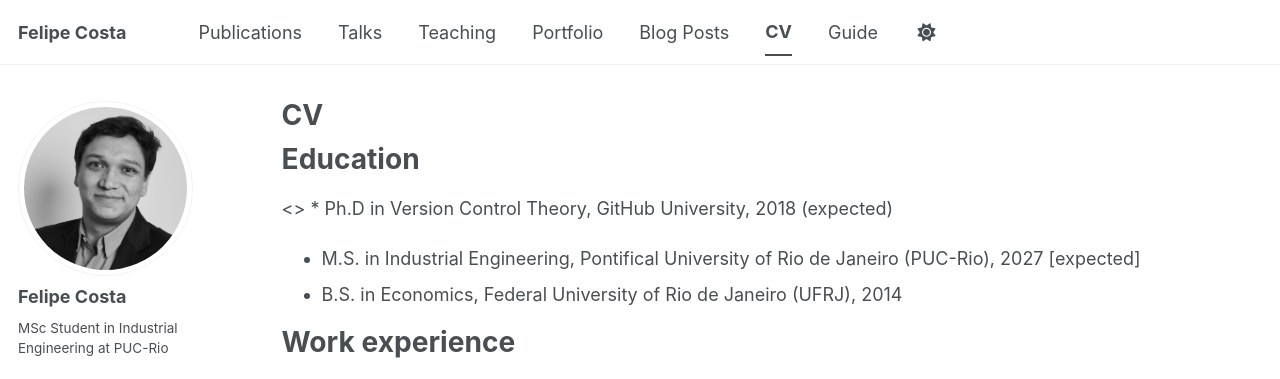
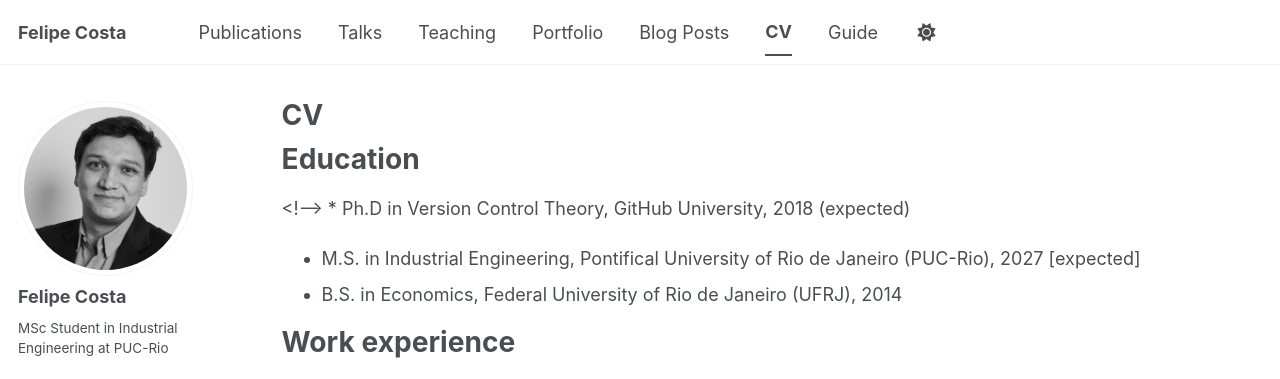
Before and after one commit to fimperiano/fimperiano.github.io, a Jekyll site: the page built from _pages/cv.md, in a window 1280 px wide and 900 px high. Shown: the top 379 px of the window. Built offline with Jekyll 4.4.1, drawn with Linux system fonts in a browser that asks for light colours; a script bundle is joined from its source files by our own code; library files that are not in the unit come from our copies.

Commit message:
Update cv.md

```diff
--- a/_pages/cv.md
+++ b/_pages/cv.md
@@ -11,7 +11,7 @@
 
 Education
 ======
-<> * Ph.D in Version Control Theory, GitHub University, 2018 (expected)
+<!--> * Ph.D in Version Control Theory, GitHub University, 2018 (expected)
 * M.S. in  Industrial Engineering, Pontifical University of Rio de Janeiro (PUC-Rio), 2027 \[expected\]
 * B.S. in Economics, Federal University of Rio de Janeiro (UFRJ), 2014
 
```
